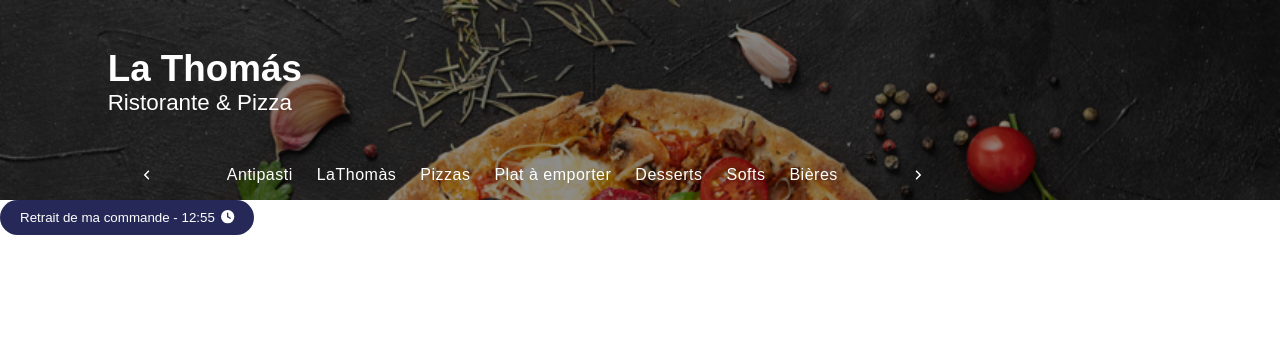
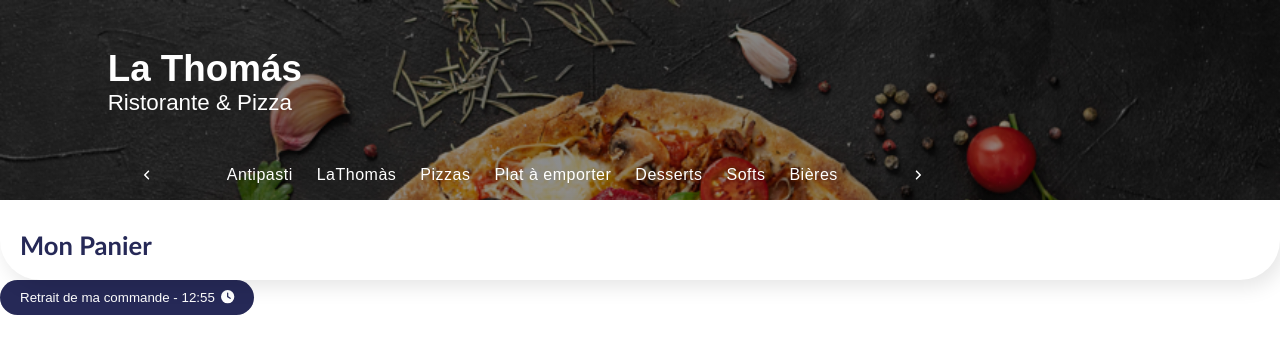
Before and after one commit to lcsaloonn/commande-en-ligne, a React (Create React App) app: page /cart in a window 1280 px wide. Shown: the top 354 px of the page. Built offline with nearby package versions, Linux system fonts and the light colour scheme.

Commit message:
improvement cart container

```diff
--- a/src/components/base/cart/cart-component/cart.component.tsx
+++ b/src/components/base/cart/cart-component/cart.component.tsx
@@ -20,10 +20,6 @@ export function CartComponent() {
   return (
     <CartContainerComponent>
       <>
-        <div className="cart-content">
-          <div className="cart-content-title">Mon Panier</div>
-        </div>
-
         <div className="cart-content-product">
           {cartListProducts.items.map((element: ICartItem, key: number) => {
             return (
--- a/src/components/base/cart/cart-component/cart.scss
+++ b/src/components/base/cart/cart-component/cart.scss
@@ -3,13 +3,6 @@
 .cart {
   &-content {
     padding: 30px 15px 30px 20px;
-
-    &-title {
-      @include mixins.text-format(1.6rem, normal, normal, 800);
-      color: var(--color-dark-blue);
-      font-family: gill sans, sans-serif;
-      padding-bottom: 20px;
-    }
 
     &-product {
       max-height: 220px;
--- a/src/components/base/cart/cart-container/cart-container.scss
+++ b/src/components/base/cart/cart-container/cart-container.scss
@@ -1,3 +1,4 @@
+@use "./styles/mixins.scss";
 .cart-container {
   background-color: var(--color-white);
   box-shadow: 5px 7px 20px 0 rgba(0, 0, 0, 0.1);
@@ -15,4 +16,12 @@
     display: flex;
     width: 365px;
   }
+
+  &-title {
+    @include mixins.text-format(1.6rem, normal, normal, 800);
+    color: var(--color-dark-blue);
+    font-family: gill sans, sans-serif;
+    padding-bottom: 20px;
+    padding: 30px 15px 20px 20px;
+  }
 }
--- a/src/components/base/cart/cart-container/cart.container.tsx
+++ b/src/components/base/cart/cart-container/cart.container.tsx
@@ -5,5 +5,10 @@ export default function CartContainerComponent({
 }: {
   children: JSX.Element;
 }) {
-  return <div className="cart-container">{children}</div>;
+  return (
+    <div className="cart-container">
+      <div className="cart-container-title">Mon Panier</div>
+      {children}
+    </div>
+  );
 }
```
